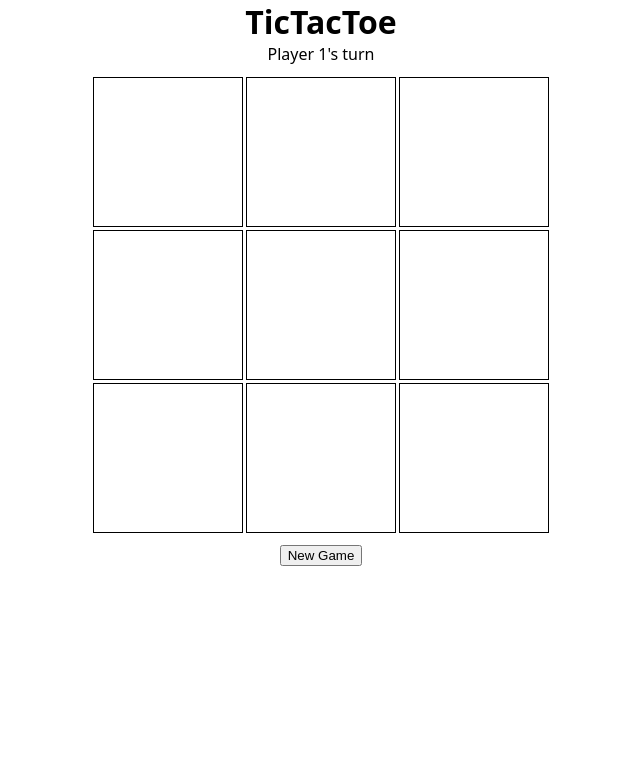
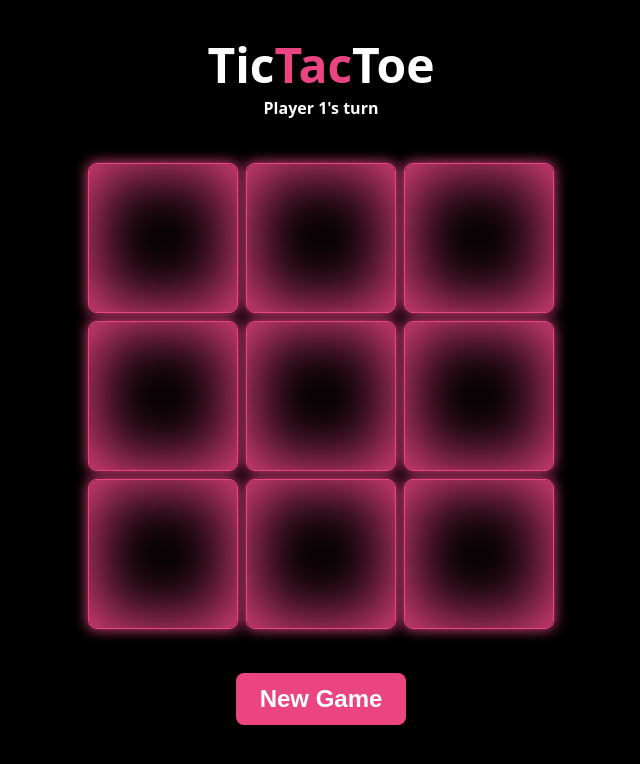
Before and after one commit to cedorikku/tictactoe, a plain HTML site: page index.html in a window 1280 px wide. Shown: the whole page, without its empty margins (319-959 px from the left). Drawn offline with Linux system fonts and the light colour scheme.

Commit message:
Update style to look like some certain series

```diff
--- a/index.html
+++ b/index.html
@@ -8,7 +8,7 @@
 </head>
 <body>
     <header>
-        <h1>TicTacToe</h1>
+        <h1>Tic<span>Tac</span>Toe</h1>
     </header>
     <main>
         <div id="status">
--- a/style.css
+++ b/style.css
@@ -2,20 +2,39 @@
     box-sizing: border-box;
     margin: 0;
     --box-size: 150px;
+    --accent: #ea4481;
+    --background: black;
+    --text: white;
 }
 
 body {
     font-family: system-ui, "Segoe UI", Roboto, Helvetica, Arial, sans-serif, "Apple Color Emoji", "Segoe UI Emoji", "Segoe UI Symbol";
+    background-color: var(--background);
+    color: var(--text);
+}
+
+header {
+    margin-top: 2rem;
 }
 
 h1 {
     text-align: center;
+    font-size: 3rem;
+}
+
+h1 > span {
+    color: var(--accent);
 }
 
 main {
     display: flex;
     flex-direction: column;
     align-items: center;
+    gap: 2rem;
+}
+
+#status {
+    font-weight: bold;
 }
 
 .grid {
@@ -24,30 +43,57 @@ main {
     display: grid;
     grid-template-columns: repeat(3, var(--box-size));
     grid-auto-rows: auto;
-    gap: 3px;
+    gap: 8px;
 }
 
 .box {
     height: var(--box-size);
     width: var(--box-size);
     background: transparent;
-    border: 1px solid black;
+    border: 1px solid var(--accent);
+    border-radius: 8px;
+    font-size: 64px;
+    font-weight: 800;
+    color: var(--text);
+    box-shadow:
+        0 0 14px var(--accent),
+        0 0 1em 0.1em var(--accent) inset;
 }
 
 .box:hover {
     cursor: pointer;
+    background-color: rgb(255, 255, 255, 0.1);
+}
+
+.box:disabled {
+    background-color: rgb(255, 255, 255, 0.1);
 }
 
 #newGameBtn {
-
+    padding: 0.5em 1em;
+    font-size: 24px;
+    font-weight: bold;
+    background-color: var(--accent);
+    border: none;
+    border-radius: 8px;
+    color: var(--text);
 }
 
 #newGameBtn:hover {
     cursor: pointer;
+    outline: 1px solid var(--text);
+    outline-offset: 2px;
 }
 
-@media screen and (max-width: 400px) {
+#newGameBtn:active {
+    outline-offset: 4px;
+}
+
+@media screen and (max-width: 480px) {
     * {
         --box-size: 100px;
     }
+    .box {
+        font-size: 48px;
+    }
 }
```
